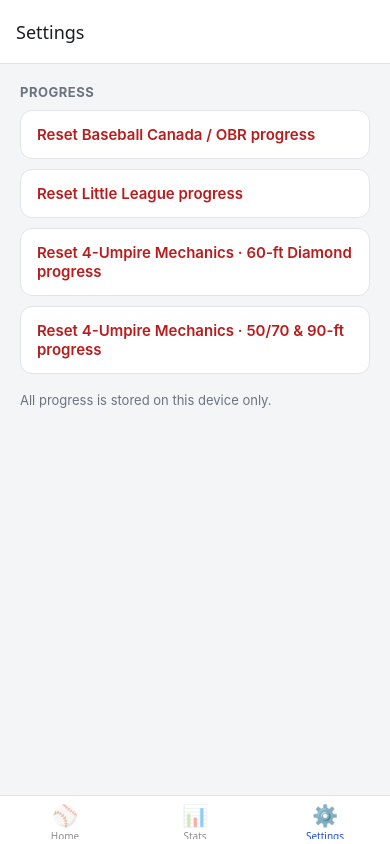
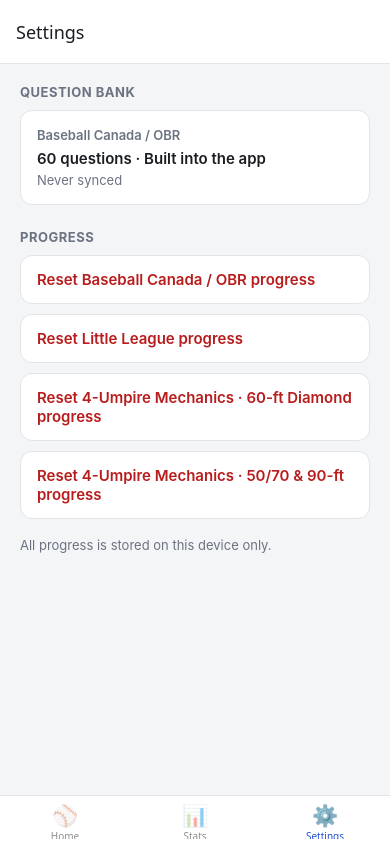
Before and after one commit to Esun4/ump, a React Native app: screen /Settings in a window 390 px wide. Built offline with nearby package versions, Linux system fonts and the light colour scheme; no server answers; the database is empty.

Commit message:
bank freshness added

```diff
--- a/src/data/cache.ts
+++ b/src/data/cache.ts
@@ -6,14 +6,36 @@
 const SCHEMA_VERSION = 1;
 const bankKey = (ruleset: RulesetId) => `ump:v${SCHEMA_VERSION}:${ruleset}:bank`;
 
+export interface CachedBank {
+  questions: Question[];
+  // ISO timestamp of the fetch that produced this copy; null only for caches
+  // written before timestamps existed (pre-envelope format).
+  fetchedAt: string | null;
+}
+
 export async function loadCachedBank(
   ruleset: RulesetId,
-): Promise<Question[] | null> {
+): Promise<CachedBank | null> {
   try {
     const raw = await AsyncStorage.getItem(bankKey(ruleset));
     if (!raw) return null;
-    const bank = JSON.parse(raw) as Question[];
-    return Array.isArray(bank) && bank.length > 0 ? bank : null;
+    const parsed = JSON.parse(raw) as unknown;
+    // Legacy format: a bare question array, from before fetchedAt was stored.
+    // Still a valid offline bank; it gains a timestamp on the next sync.
+    if (Array.isArray(parsed)) {
+      return parsed.length > 0
+        ? { questions: parsed as Question[], fetchedAt: null }
+        : null;
+    }
+    const envelope = parsed as CachedBank;
+    if (!Array.isArray(envelope.questions) || envelope.questions.length === 0) {
+      return null;
+    }
+    return {
+      questions: envelope.questions,
+      fetchedAt:
+        typeof envelope.fetchedAt === 'string' ? envelope.fetchedAt : null,
+    };
   } catch {
     return null;
   }
@@ -21,10 +43,12 @@
 
 export async function saveCachedBank(
   ruleset: RulesetId,
-  bank: Question[],
+  questions: Question[],
+  fetchedAt: string,
 ): Promise<void> {
   try {
-    await AsyncStorage.setItem(bankKey(ruleset), JSON.stringify(bank));
+    const envelope: CachedBank = { questions, fetchedAt };
+    await AsyncStorage.setItem(bankKey(ruleset), JSON.stringify(envelope));
   } catch {
     // A failed cache write only costs freshness on the next offline launch.
   }
--- a/src/data/index.ts
+++ b/src/data/index.ts
@@ -3,28 +3,49 @@
 import { fetchRemoteBank, remoteEnabled } from './remote';
 import { loadCachedBank, saveCachedBank } from './cache';
 
+export type BankSource = 'server' | 'cached' | 'bundled';
+
+export interface BankInfo {
+  questions: Question[];
+  source: BankSource;
+  // Time of the last successful server sync that produced these questions;
+  // null when running on the bundled bank (or a pre-timestamp cache).
+  fetchedAt: string | null;
+}
+
 // One resolution per ruleset per app session: screens can all await getBank
 // without racing duplicate fetches, and a session sees a consistent bank.
-const memo: Partial<Record<RulesetId, Promise<Question[]>>> = {};
+const memo: Partial<Record<RulesetId, Promise<BankInfo>>> = {};
 
-async function loadBank(ruleset: RulesetId): Promise<Question[]> {
+async function loadBank(ruleset: RulesetId): Promise<BankInfo> {
   if (remoteEnabled) {
     try {
-      const bank = await fetchRemoteBank(ruleset);
-      void saveCachedBank(ruleset, bank);
-      return bank;
+      const questions = await fetchRemoteBank(ruleset);
+      const fetchedAt = new Date().toISOString();
+      void saveCachedBank(ruleset, questions, fetchedAt);
+      return { questions, source: 'server', fetchedAt };
     } catch {
       const cached = await loadCachedBank(ruleset);
-      if (cached) return cached;
+      if (cached) {
+        return {
+          questions: cached.questions,
+          source: 'cached',
+          fetchedAt: cached.fetchedAt,
+        };
+      }
     }
   }
-  return getBundledBank(ruleset);
+  return { questions: getBundledBank(ruleset), source: 'bundled', fetchedAt: null };
 }
 
 // Preference order: live Supabase bank → last successfully fetched copy →
 // the banks compiled into the app. Never rejects.
-export function getBank(ruleset: RulesetId): Promise<Question[]> {
+export function getBankInfo(ruleset: RulesetId): Promise<BankInfo> {
   const pending = memo[ruleset] ?? loadBank(ruleset);
   memo[ruleset] = pending;
   return pending;
 }
+
+export function getBank(ruleset: RulesetId): Promise<Question[]> {
+  return getBankInfo(ruleset).then((info) => info.questions);
+}
--- a/src/screens/SettingsScreen.tsx
+++ b/src/screens/SettingsScreen.tsx
@@ -1,14 +1,45 @@
-import React from 'react';
+import React, { useCallback, useState } from 'react';
 import { Alert, Pressable, StyleSheet, Text, View } from 'react-native';
+import { useFocusEffect } from '@react-navigation/native';
 import { useTheme } from '../theme';
 import { RULESETS, RULESET_IDS, RulesetId } from '../types';
+import { useRuleset } from '../state/RulesetContext';
+import { BankInfo, getBankInfo } from '../data';
 import { resetProgress } from '../srs/storage';
+
+const SOURCE_LABELS: Record<BankInfo['source'], string> = {
+  server: 'Live from server',
+  cached: 'Cached from server',
+  bundled: 'Built into the app',
+};
+
+function syncLabel(info: BankInfo): string {
+  if (!info.fetchedAt) return 'Never synced';
+  const date = new Date(info.fetchedAt);
+  if (Number.isNaN(date.getTime())) return 'Never synced';
+  return `Last synced ${date.toLocaleString()}`;
+}
 
 export default function SettingsScreen() {
   const theme = useTheme();
+  const { ruleset } = useRuleset();
+  const [bankInfo, setBankInfo] = useState<BankInfo | null>(null);
 
-  const confirmReset = (ruleset: RulesetId) => {
-    const label = RULESETS[ruleset].label;
+  useFocusEffect(
+    useCallback(() => {
+      let cancelled = false;
+      setBankInfo(null);
+      getBankInfo(ruleset).then((info) => {
+        if (!cancelled) setBankInfo(info);
+      });
+      return () => {
+        cancelled = true;
+      };
+    }, [ruleset]),
+  );
+
+  const confirmReset = (target: RulesetId) => {
+    const label = RULESETS[target].label;
     Alert.alert(
       `Reset ${label} progress?`,
       'This permanently clears the review schedule and stats for this ruleset. Questions in the other ruleset are not affected.',
@@ -17,7 +48,7 @@
         {
           text: 'Reset',
           style: 'destructive',
-          onPress: () => void resetProgress(ruleset),
+          onPress: () => void resetProgress(target),
         },
       ],
     );
@@ -25,6 +56,34 @@
 
   return (
     <View style={[styles.container, { backgroundColor: theme.background }]}>
+      <Text style={[styles.sectionTitle, { color: theme.subtleText }]}>
+        QUESTION BANK
+      </Text>
+      <View
+        style={[
+          styles.bankCard,
+          { backgroundColor: theme.card, borderColor: theme.border },
+        ]}
+      >
+        <Text style={[styles.bankRuleset, { color: theme.subtleText }]}>
+          {RULESETS[ruleset].label}
+        </Text>
+        {bankInfo === null ? (
+          <Text style={[styles.bankDetail, { color: theme.subtleText }]}>…</Text>
+        ) : (
+          <>
+            <Text style={[styles.bankCount, { color: theme.text }]}>
+              {bankInfo.questions.length} question
+              {bankInfo.questions.length === 1 ? '' : 's'} ·{' '}
+              {SOURCE_LABELS[bankInfo.source]}
+            </Text>
+            <Text style={[styles.bankDetail, { color: theme.subtleText }]}>
+              {syncLabel(bankInfo)}
+            </Text>
+          </>
+        )}
+      </View>
+
       <Text style={[styles.sectionTitle, { color: theme.subtleText }]}>
         PROGRESS
       </Text>
@@ -61,6 +120,15 @@
     letterSpacing: 0.5,
     marginBottom: 10,
   },
+  bankCard: {
+    borderWidth: 1,
+    borderRadius: 12,
+    padding: 16,
+    marginBottom: 24,
+  },
+  bankRuleset: { fontSize: 13, fontWeight: '600', marginBottom: 6 },
+  bankCount: { fontSize: 15, fontWeight: '600', marginBottom: 4 },
+  bankDetail: { fontSize: 13 },
   resetButton: {
     borderWidth: 1,
     borderRadius: 12,
```
